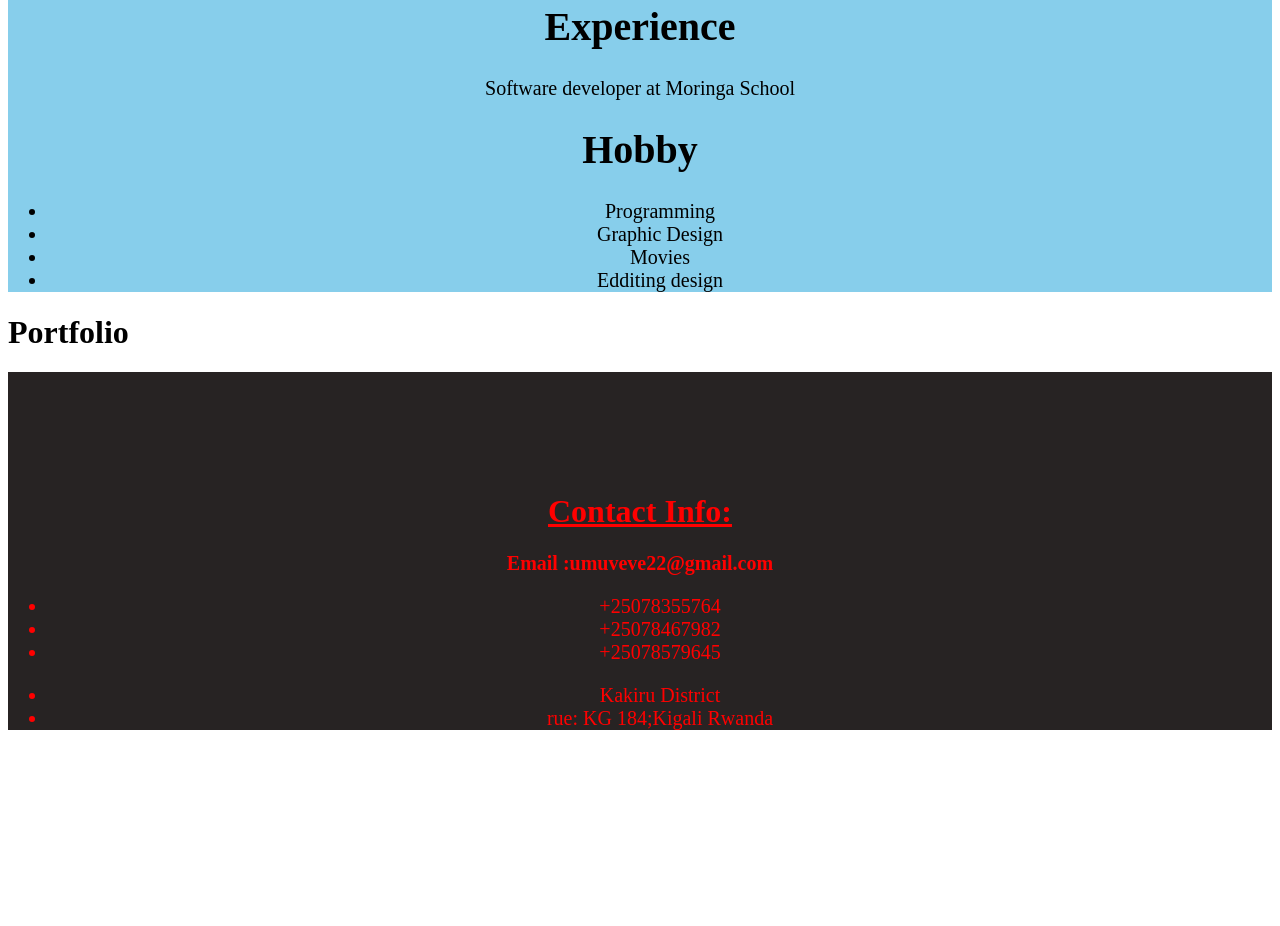
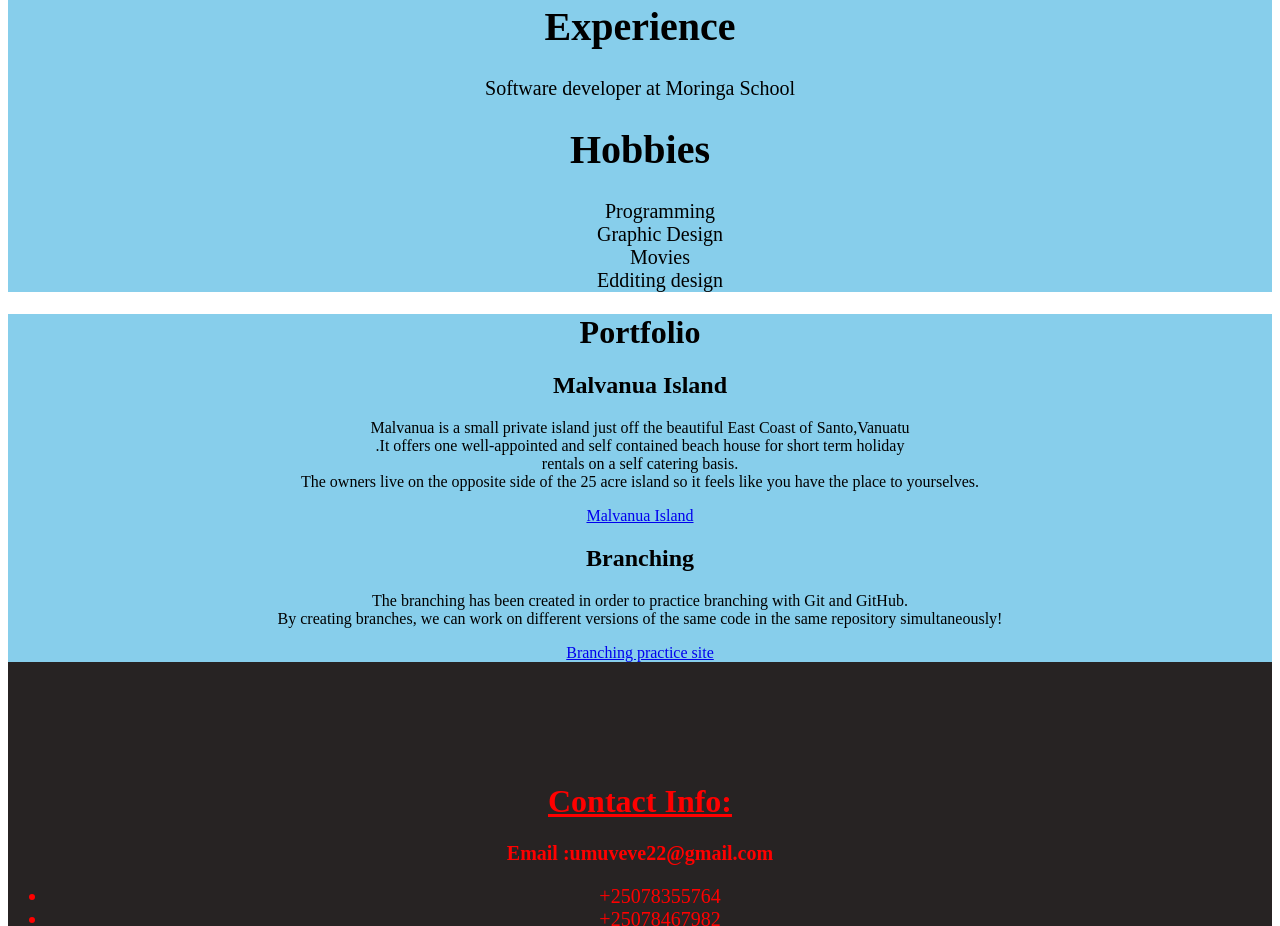
Before and after one commit to yvetteveve/portfolio, a plain HTML site: page index.html in a window 1280 px wide. Shown: the part 2054-2980 px from the top of the page. Before the commit the page ends 2804 px from the top, so only its background shows below. Drawn offline with Linux system fonts and the light colour scheme.

Commit message:
fix the layout

```diff
--- a/index.html
+++ b/index.html
@@ -45,7 +45,7 @@
               <p>Software developer at Moringa School</p>
 
 
-              <h1>Hobby</h1>
+              <h1>Hobbies</h1>
               <ul>
 
               <li>Programming</li>
@@ -57,7 +57,14 @@
           </div>
               <div id= "Portfolio">
               <h1>Portfolio</h1>
-           <p></p>
+              <h2>Malvanua Island</h2>
+              <p>Malvanua is a small private island just off the beautiful East Coast of Santo,Vanuatu<br>.It offers one well-appointed and self contained beach house for short term holiday<br>rentals on a self catering basis.<br>The owners live on the opposite side of the 25 acre island so it feels like you have the place to yourselves.
+
+                </p>
+              <a href="http://yvetteveve.github.io/newresort">Malvanua Island</a>
+              <h2>Branching</h2>
+              <p>The branching has been created in order to practice branching with Git and GitHub.<br>By creating branches, we can work on different versions of the same code in the same repository simultaneously!</p>
+              <a href="https://yvetteveve.github.io/branching/">Branching practice site</a>
 
 
           </div>
@@ -75,7 +82,6 @@
               <li>+25078579645</li>
 
 
-
          </ul>
          <ul>
          <li>Kakiru District</li>
--- a/styles.css
+++ b/styles.css
@@ -47,6 +47,12 @@ img{
     color:red;
     text-align:center;
 }
+#Portfolio{text-align: center;
+    background-color: skyblue;
+
+
+}
+
 #contact{padding-top:100px;
 color:red;
 background-color: rgb(39, 35, 35);}
@@ -55,3 +61,6 @@ text-decoration:underline;
 }
 #contact p{text-align:center;
 font-size:20px;}
+#About ul li{
+    list-style-type: none;
+}
```
Lines whose indentation alone changed are shown as unchanged.
